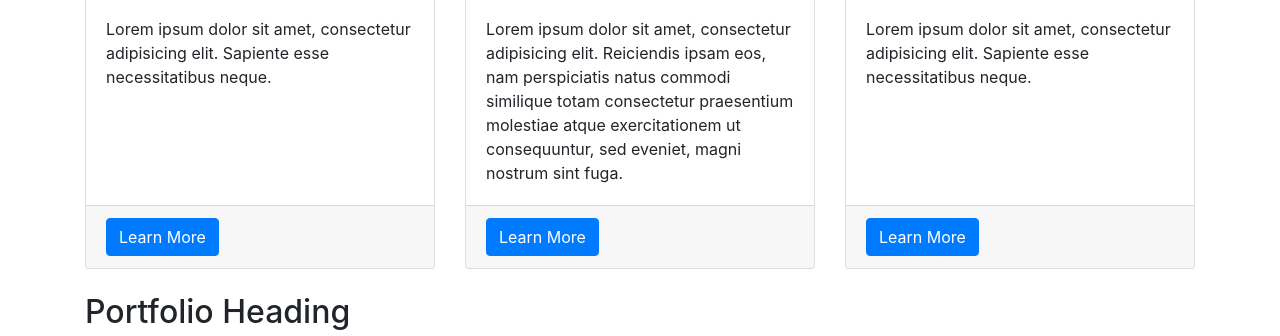
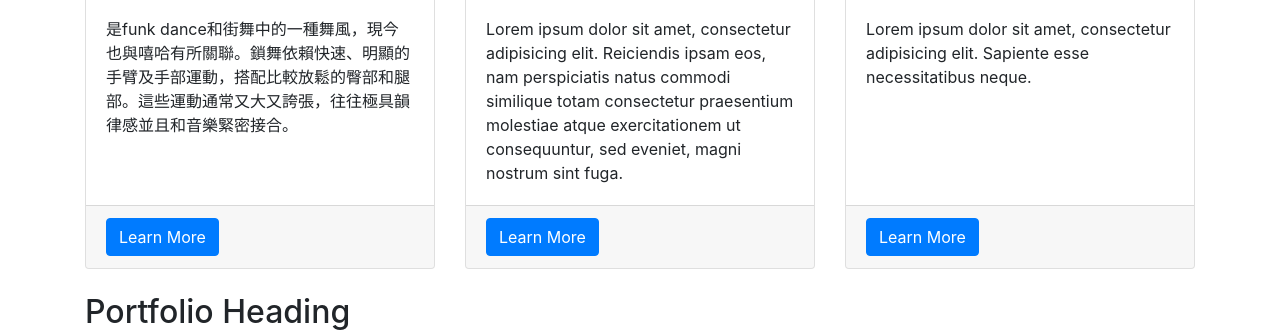
Before and after one commit to lisa22230/demo, a website: page index.html in a window 1280 px wide. Shown: the part 730-1066 px from the top of the page. Drawn offline with Linux system fonts and the light colour scheme.

Commit message:
第1卡式內容

```diff
--- a/index.html
+++ b/index.html
@@ -129,7 +129,7 @@
           <div class="card h-100">
             <h4 class="card-header">Card Title</h4>
             <div class="card-body">
-              <p class="card-text">Lorem ipsum dolor sit amet, consectetur adipisicing elit. Sapiente esse necessitatibus neque.</p>
+              <p class="card-text">是funk dance和街舞中的一種舞風，現今也與嘻哈有所關聯。鎖舞依賴快速、明顯的手臂及手部運動，搭配比較放鬆的臀部和腿部。這些運動通常又大又誇張，往往極具韻律感並且和音樂緊密接合。</p>
             </div>
             <div class="card-footer">
               <a href="#" class="btn btn-primary">Learn More</a>
```
